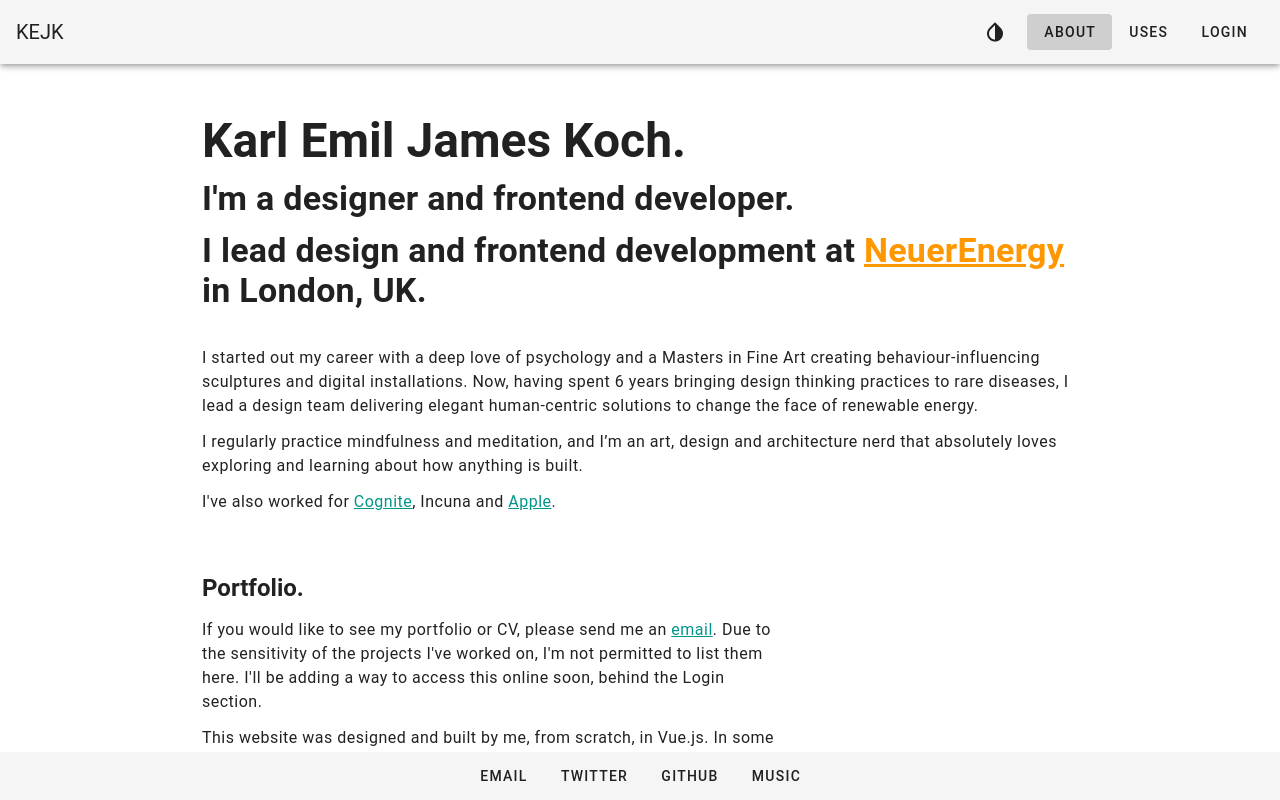
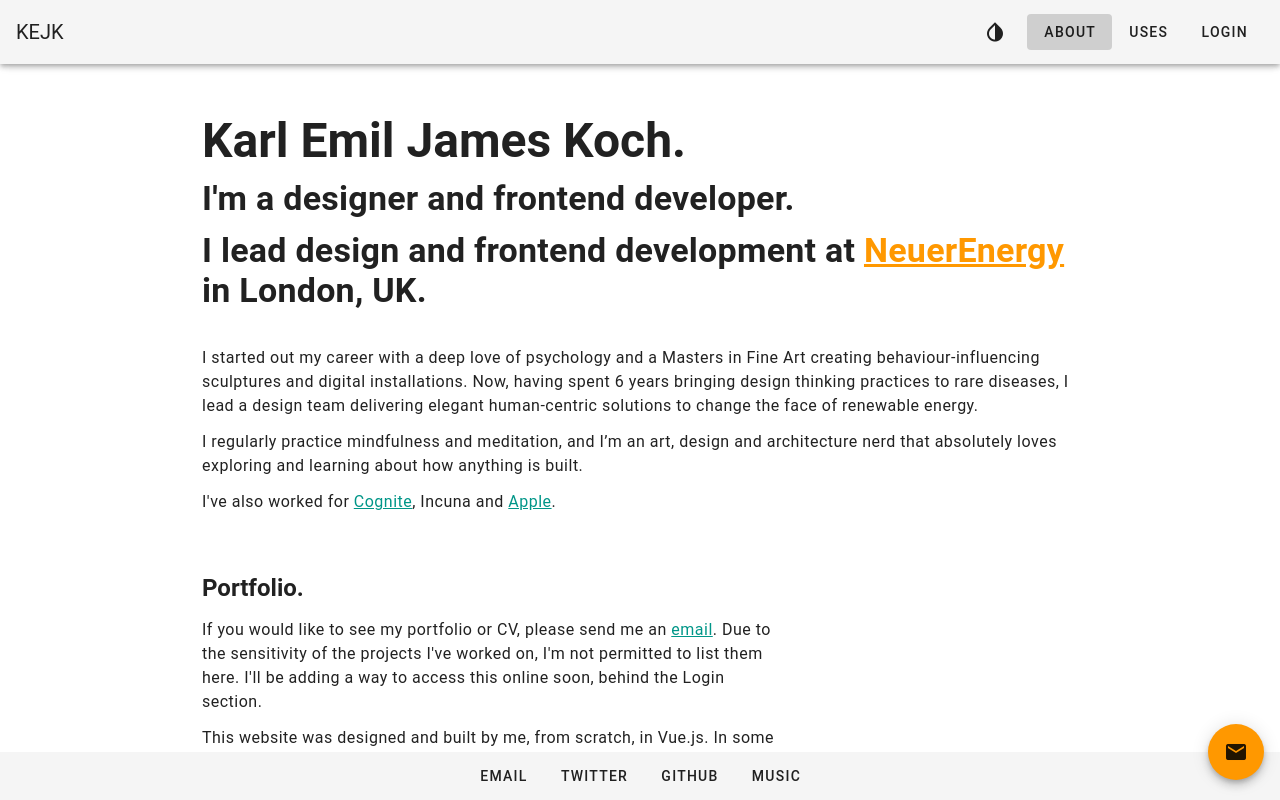
Before and after one commit to kemiljk/kejk_vue_rebuild, a Vue app: page / in a window 1280 px wide. Shown: the top 800 px of the page. Built offline with nearby package versions, Linux system fonts and the light colour scheme.

Commit message:
Added in FAB for emailing me

```diff
--- a/src/App.vue
+++ b/src/App.vue
@@ -20,6 +20,9 @@
       </v-responsive>
     </v-content>
     <v-footer app>
+      <v-btn absolute  fab top right color="orange" href="mailto:hi@kejk.co">
+        <v-icon>mdi-email</v-icon>
+      </v-btn>
       <v-row justify="center" no-gutters>
         <v-btn href="mailto:hi@kejk.co" target="_blank" text>Email</v-btn>
         <v-btn href="https://www.twitter.com/_kejk" target="_blank" text>Twitter</v-btn>
```
